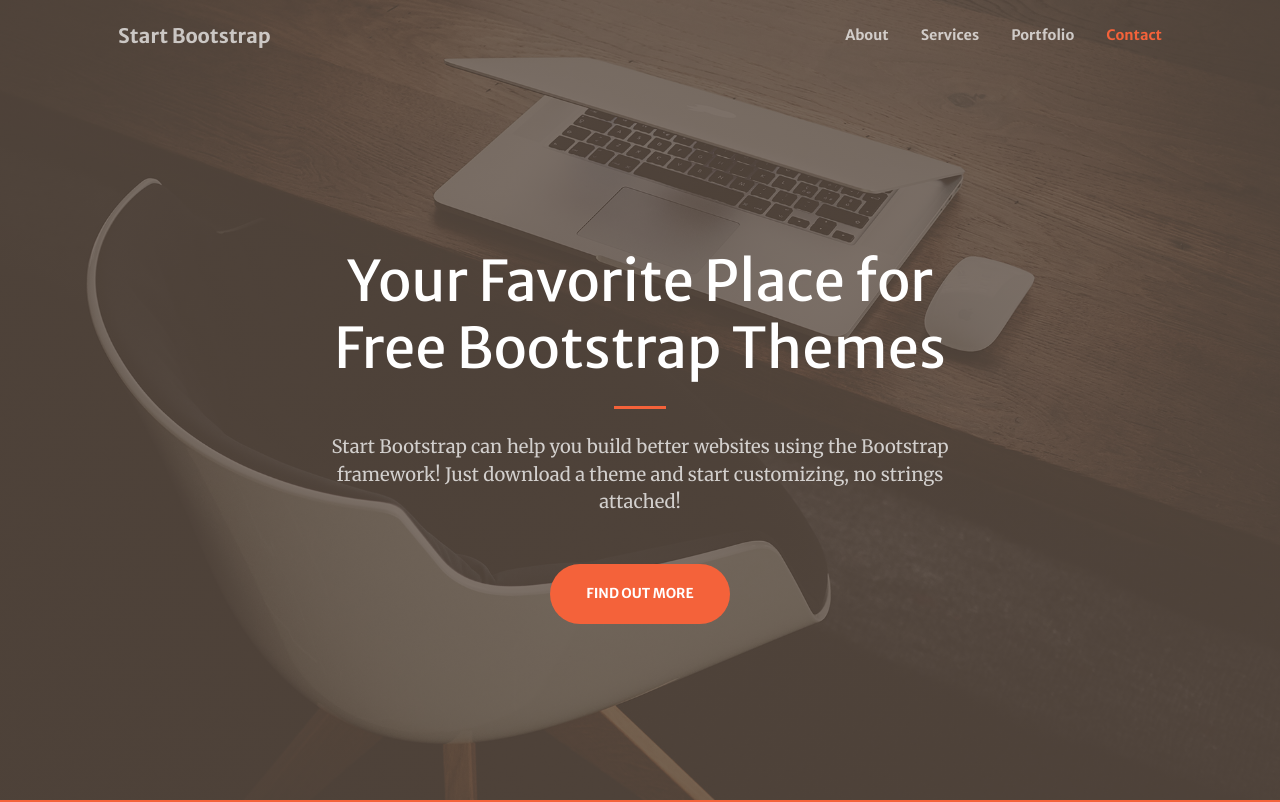
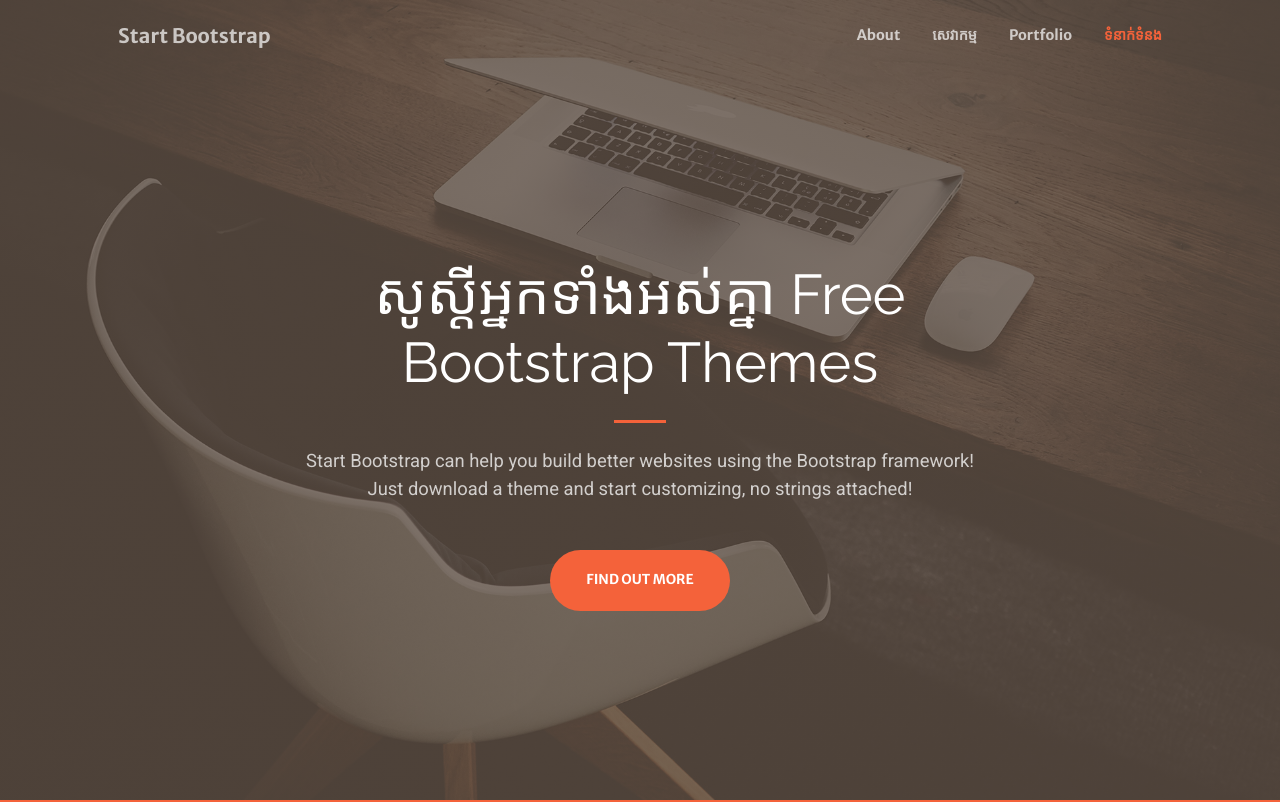
Before and after one commit to HELPech/pechofficial, a plain HTML site: page index.html in a window 1280 px wide. Shown: the top 802 px of the page. Drawn offline with nearby package versions, Linux system fonts and the light colour scheme; some packages are replaced by stand-ins of ours; a script that the page names is missing; a web font is replaced by a local one.

Commit message:
Update index.html

```diff
--- a/index.html
+++ b/index.html
@@ -17,6 +17,7 @@
         <link href="https://cdnjs.cloudflare.com/ajax/libs/SimpleLightbox/2.1.0/simpleLightbox.min.css" rel="stylesheet" />
         <!-- Core theme CSS (includes Bootstrap)-->
         <link href="css/styles.css" rel="stylesheet" />
+        <link href="css/fonts.css" rel="stylesheet" />
     </head>
     <body id="page-top">
         <!-- Navigation-->
@@ -27,9 +28,9 @@
                 <div class="collapse navbar-collapse" id="navbarResponsive">
                     <ul class="navbar-nav ms-auto my-2 my-lg-0">
                         <li class="nav-item"><a class="nav-link" href="#about">About</a></li>
-                        <li class="nav-item"><a class="nav-link" href="#services">Services</a></li>
+                        <li class="nav-item"><a class="nav-link" href="#services">សេវាកម្ម</a></li>
                         <li class="nav-item"><a class="nav-link" href="#portfolio">Portfolio</a></li>
-                        <li class="nav-item"><a class="nav-link" href="#contact">Contact</a></li>
+                        <li class="nav-item"><a class="nav-link" href="#contact">ទំនាក់ទំនង</a></li>
                     </ul>
                 </div>
             </div>
@@ -39,7 +40,7 @@
             <div class="container px-4 px-lg-5 h-100">
                 <div class="row gx-4 gx-lg-5 h-100 align-items-center justify-content-center text-center">
                     <div class="col-lg-8 align-self-end">
-                        <h1 class="text-white font-weight-bold">Your Favorite Place for Free Bootstrap Themes</h1>
+                        <h1 class="text-white font-weight-bold">សូស្តីអ្នកទាំងអស់គ្នា Free Bootstrap Themes</h1>
                         <hr class="divider" />
                     </div>
                     <div class="col-lg-8 align-self-baseline">
```
